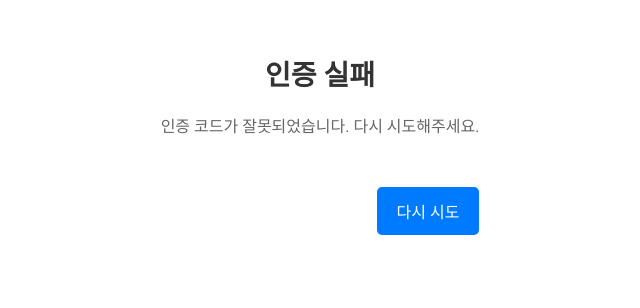
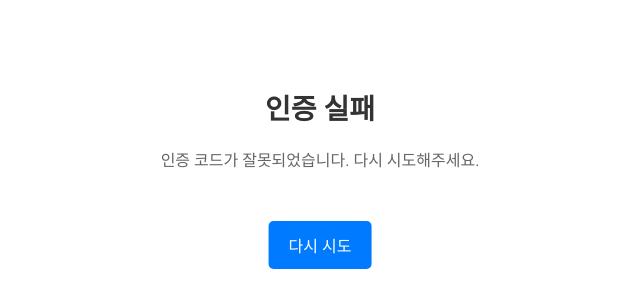
Before and after one commit to dortusrkaus1/webpj, a React (Create React App) app: page /verification-failed in a window 1280 px wide. Shown: the part 256-564 px from the top of the page, without its empty margins (320-960 px from the left). Built offline with nearby package versions, Linux system fonts and the light colour scheme.

Commit message:
[style]: 인증실패페이지 다시시도 버튼 위치 조정

```diff
--- a/src/pages/SignUp.js
+++ b/src/pages/SignUp.js
@@ -188,7 +188,7 @@ function SignUp() {
             </div>
           </div>
           <div className="button-container">
-            <button type="button" className="group-9" onClick={() => navigate('/')}>
+            <button type="button" className="group-9" onClick={() => navigate('/login')}>
             취소
             </button>
             <button type="submit" className="group-10">
--- a/src/pages/VerificationFailed.css
+++ b/src/pages/VerificationFailed.css
@@ -16,6 +16,9 @@
     flex-direction: column;  /* 세로 방향으로 배치 */
     align-items: center;  /* 가로 중앙 정렬 */
     text-align: center;  /* 텍스트 중앙 정렬 */
+    position: relative;  /* 자식 요소를 절대 위치로 배치하기 위한 상대 위치 설정 */
+    height: 100%;  /* 부모 컨테이너의 전체 높이를 차지하도록 설정 */
+    width: 100%;  /* 부모 컨테이너의 전체 너비를 차지하도록 설정 */
 }
 
 /* 제목 스타일 */
@@ -46,6 +49,9 @@ p {
     background-color: #007bff;  /* 기본 배경색 */
     color: #ffffff;  /* 텍스트 색상 */
     display: inline-block;  /* 인라인 블록으로 설정하여 중앙 정렬 효과 */
+    position: absolute;  /* 절대 위치 설정 */
+    left: 50%;  /* 왼쪽에서 50% 위치로 설정 */
+    transform: translateX(-50%);  /* 수평 중앙 정렬을 위한 변환 */
     margin-top: 20px;  /* 위쪽 여백 추가 */
 }
 
```
